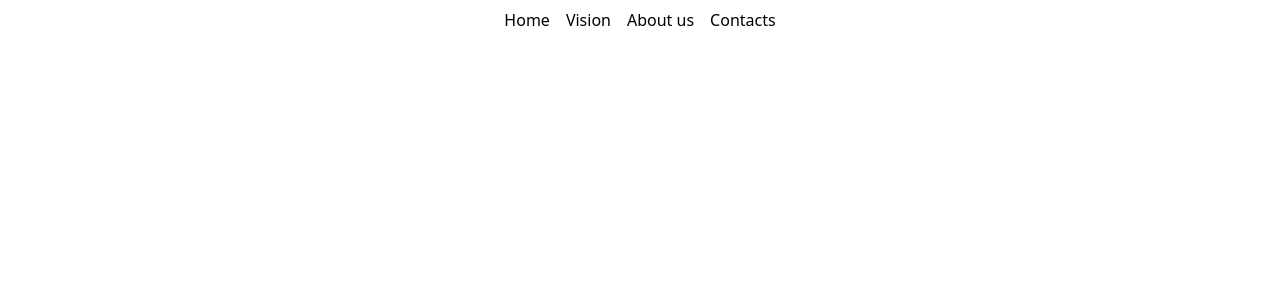
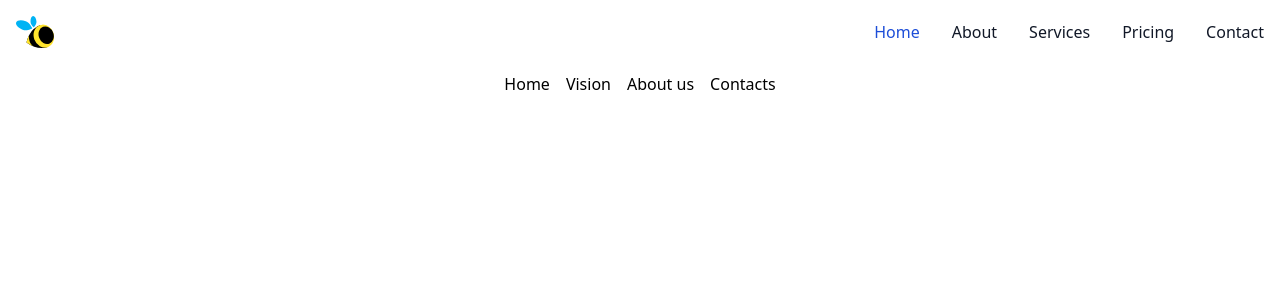
Before and after one commit to LucaJ-Tv/reviu, a Vue app: page /#/ in a window 1280 px wide. Shown: the top 300 px of the page. Built offline with nearby package versions, Linux system fonts and the light colour scheme.

Commit message:
add: navbar

```diff
--- a/src/components/modules/Navbar.vue
+++ b/src/components/modules/Navbar.vue
@@ -1,11 +1,9 @@
 <template>
 
-<!--
-  <nav class="bg-white border-gray-200 dark:bg-gray-900 w-full">
+  <nav class="bg-site-primary border-gray-200 dark:bg-gray-900">
     <div class="max-w-screen-xl flex flex-wrap items-center justify-between mx-auto p-4">
-      <a href="https://flowbite.com/" class="flex items-center space-x-3 rtl:space-x-reverse">
-          <img src="https://flowbite.com/docs/images/logo.svg" class="h-8" alt="Flowbite Logo" />
-          <span class="self-center text-2xl font-semibold whitespace-nowrap dark:text-white">Flowbite</span>
+      <a href="asda" class="flex items-center space-x-3 rtl:space-x-reverse">
+          <img src="@/assets/LogoReviu.svg" class="h-8" alt="Reviu logo" />
       </a>
       <button data-collapse-toggle="navbar-default" type="button" class="inline-flex items-center p-2 w-10 h-10 justify-center text-sm text-gray-500 rounded-lg md:hidden hover:bg-gray-100 focus:outline-none focus:ring-2 focus:ring-gray-200 dark:text-gray-400 dark:hover:bg-gray-700 dark:focus:ring-gray-600" aria-controls="navbar-default" aria-expanded="false">
           <span class="sr-only">Open main menu</span>
@@ -33,7 +31,7 @@
         </ul>
       </div>
     </div>
-  </nav> -->
+  </nav>
 
 
 
```
